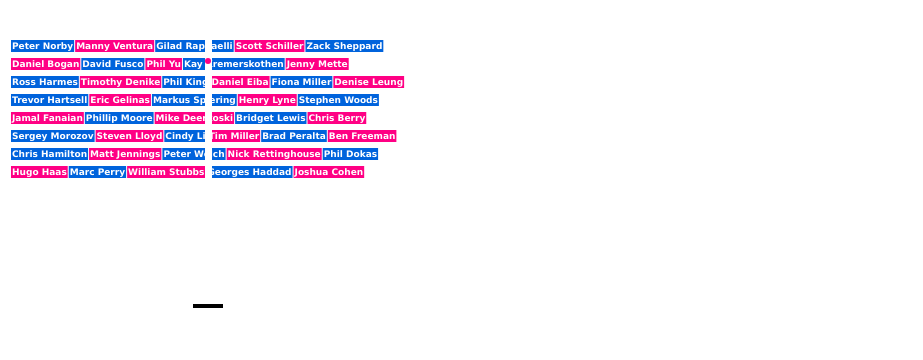
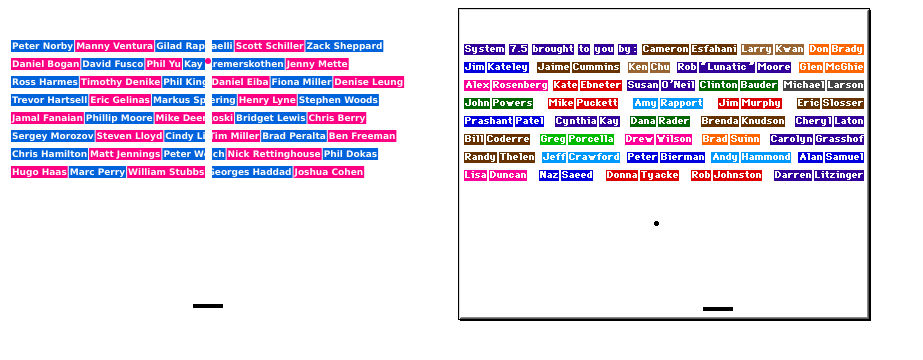
Before and after one commit to pdokas/breakout, a plain HTML site: page index.html in a window 1280 px wide. Shown: the whole page, without its empty margins (0-923 px from the left). Drawn offline with Linux system fonts and the light colour scheme.

Commit message:
Show the original next to the in progress

```diff
--- a/index.html
+++ b/index.html
@@ -5,11 +5,13 @@
 	<style>
 		canvas { cursor: none; }
 		canvas:hover { outline: 1px solid salmon; }
+		canvas, img { float: left; margin-right: 50px; }
 	</style>
 </head>
 
 <body>
 	<canvas id='breakout' width='400' height='300'></canvas>
+	<img src='SecretAboutBox.gif'>
 	<script src='breakout.js'></script>
 </body>
 </html>
```
